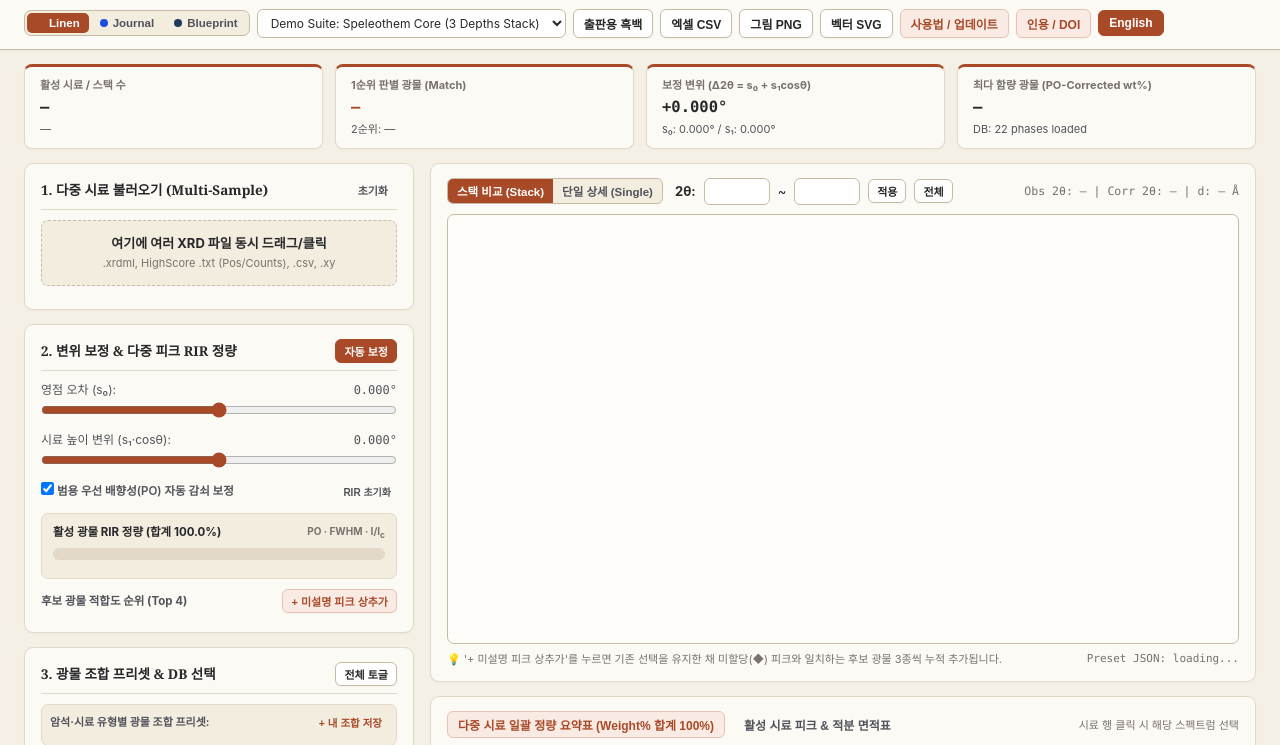
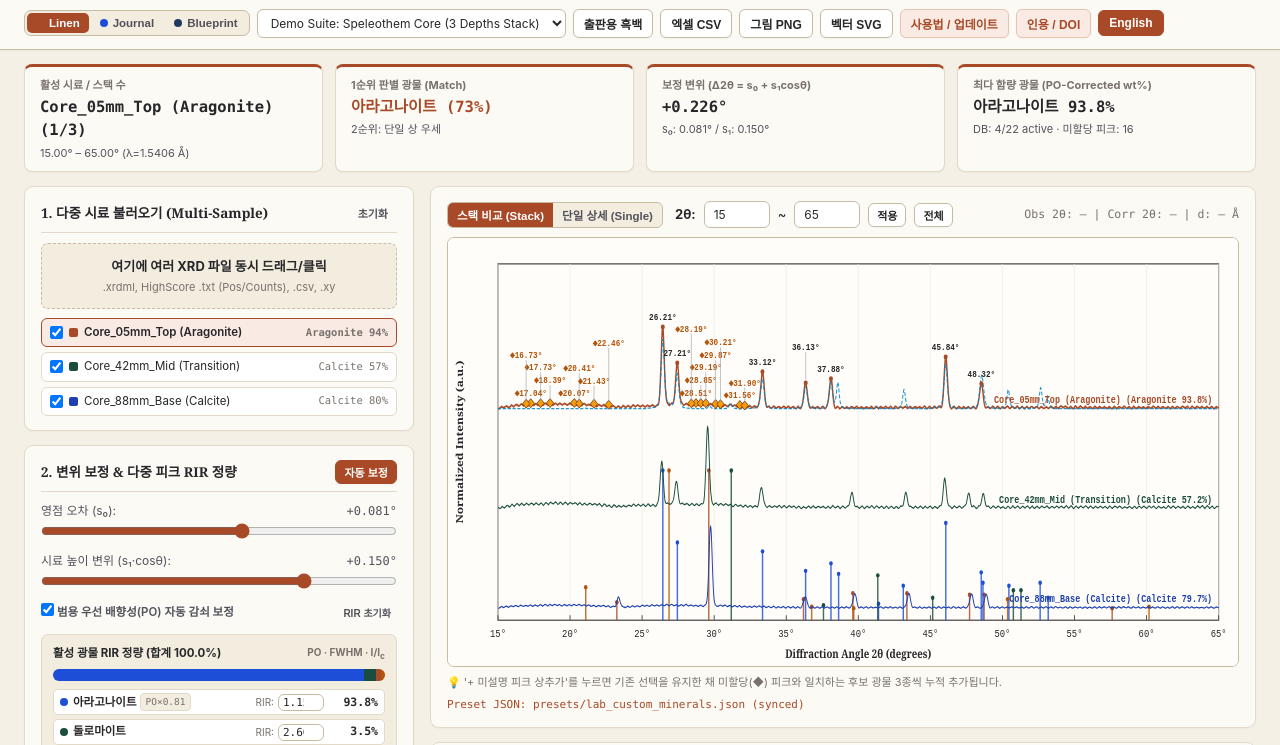
Before and after one commit to zinidsy-spec/IsoXRD, a plain HTML site: page index.html in a window 1280 px wide. Shown: the part 55-800 px from the top of the page. Drawn offline with Linux system fonts and the light colour scheme.

Commit message:
Update index.html

```diff
--- a/index.html
+++ b/index.html
@@ -640,7 +640,7 @@
         <label style="margin-left:6px;"><input type="radio" name="pasteUnit" value="2theta" checked /> <span data-i18n="unit2T">2θ (°) + 세기</span></label>
         <label style="margin-left:10px;"><input type="radio" name="pasteUnit" value="d" /> <span data-i18n="unitD">d-spacing (Å) + 세기</span></label>
       </div>
-      <textarea id="pasteArea" rows="6" style="width:100%; font-family:var(--mono);" data-i18n-ph="phPaste" placeholder="예시 (탭/공백/쉼표 구분):\n24.90  65  (110)\n27.05  100 (112)\n32.78  95  (114)"></textarea>
+      <textarea id="pasteArea" rows="6" style="width:100%; font-family:var(--mono);" data-i18n-ph="phPaste" placeholder="예시 (탭/공백/쉼표 구분):&#10;24.90  65  (110)\n27.05  100 (112)\n32.78  95  (114)"></textarea>
       <div style="margin-top:8px; display:flex; justify-content:flex-end; gap:8px;">
         <button class="btn-primary" id="btnSavePastedMin" data-i18n="btnSaveMin">DB에 등록하기</button>
       </div>
@@ -873,6 +873,21 @@
     }
   };
 
+  const THEME_CHART_PALETTE = {
+    linen: {
+      bg: "#fffdf9", grid: "#f2ece0", frame: "#44403c", text: "#27272a",
+      traces: ["#a84a28", "#1b4d3e", "#1e40af", "#854d0e", "#6b21a8", "#0f766e", "#44403c"]
+    },
+    journal: {
+      bg: "#ffffff", grid: "#f1f5f9", frame: "#18181b", text: "#18181b",
+      traces: ["#1d4ed8", "#9f1239", "#047857", "#6d28d9", "#b45309", "#0e7490", "#374151"]
+    },
+    blueprint: {
+      bg: "#fcfdff", grid: "#e3ecf5", frame: "#1e3a5f", text: "#0f2942",
+      traces: ["#1e3a5f", "#b45309", "#0284c7", "#0f766e", "#6d28d9", "#be123c", "#334e68"]
+    }
+  };
+
   const SOP_CONTENT = {
     ko: [
       {
@@ -962,11 +977,11 @@
       date: "2026-11-17",
       notesKo: [
         "상단 헤더에 [사용법 / 업데이트] 모달 창을 추가하여 표준 작업 절차서(SOP)와 버전별 릴리스 노트를 한/영 양방향으로 즉시 열람 가능.",
-        "잔차 피크(◆) 안내 문구 및 SOP 워크플로우 통합."
+        "로컬(file://) 및 웹 호스팅 환경 모두에서 데모 시료와 기본 DB가 즉시 안정적으로 부팅되도록 초기화 시퀀스 개선."
       ],
       notesEn: [
         "Added [SOP / Changelog] modal in the top header with full bilingual (KO/EN) Standard Operating Procedure and release history.",
-        "Integrated residual-peak (◆) workflow documentation."
+        "Hardened boot initialization sequence so demo presets and mineral DBs load reliably across both local file:// and hosted environments."
       ]
     },
     {
@@ -1266,6 +1281,7 @@
 
   function renderSuitePresets() {
     const grid = document.getElementById("suitePresetGrid");
+    if (!grid) return;
     grid.innerHTML = "";
     const allSuites = [...BUILTIN_SUITES, ...customSuites];
     allSuites.forEach(suite => {
@@ -1284,24 +1300,34 @@
     });
   }
 
+  // Safe async external preset loader (prevents blocking demo rendering on local file:// or slow networks)
   async function loadExternalPresetJson() {
     const badge = document.getElementById("presetSourceBadge");
     try {
+      if (window.location.protocol === "file:") {
+        throw new Error("Local file protocol");
+      }
       const resp = await fetch("./presets/lab_custom_minerals.json", { cache: "no-cache" });
       if (!resp.ok) throw new Error("HTTP " + resp.status);
       const data = await resp.json();
       mergeMinerals(data, false);
-      badge.textContent = "Preset JSON: presets/lab_custom_minerals.json (synced)";
-      badge.style.color = "var(--primary)";
+      if (badge) {
+        badge.textContent = "Preset JSON: presets/lab_custom_minerals.json (synced)";
+        badge.style.color = "var(--primary)";
+      }
     } catch (err) {
       mergeMinerals(LAB_PRESET_FALLBACK, false);
-      badge.textContent = "Preset JSON: built-in COD/RRUFF library (22 phases)";
-      badge.style.color = "var(--muted)";
+      if (badge) {
+        badge.textContent = "Preset JSON: built-in COD/RRUFF library (22 phases)";
+        badge.style.color = "var(--muted)";
+      }
     }
     applySavedRirOverrides();
     renderSuitePresets();
     renderDbPills();
-    reprocessAllSamples();
+    if (samples.length > 0) {
+      reprocessAllSamples(false);
+    }
   }
 
   function smoothArray(arr, win) {
@@ -2852,8 +2878,10 @@
 
   document.getElementById("btnReloadRemotePreset").onclick = loadExternalPresetJson;
 
-  // Boot
+  // Safe Boot Sequence (Initializes built-in DB and renders demo immediately before async fetch)
   setTheme(currentTheme, false);
+  mergeMinerals(LAB_PRESET_FALLBACK, false);
+  applySavedRirOverrides();
   renderGuideContent();
   renderCitationTexts();
   renderSuitePresets();
```
